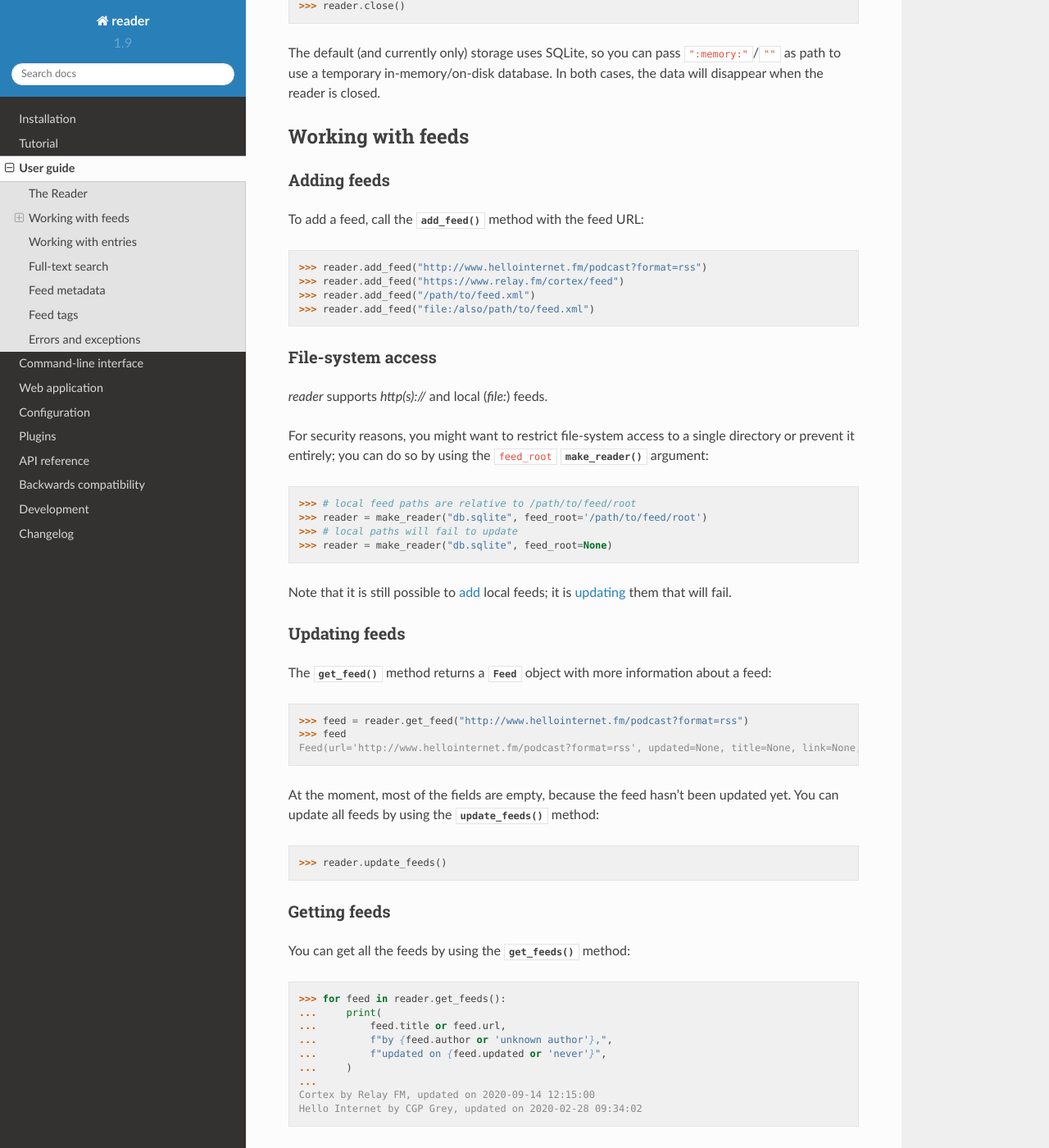
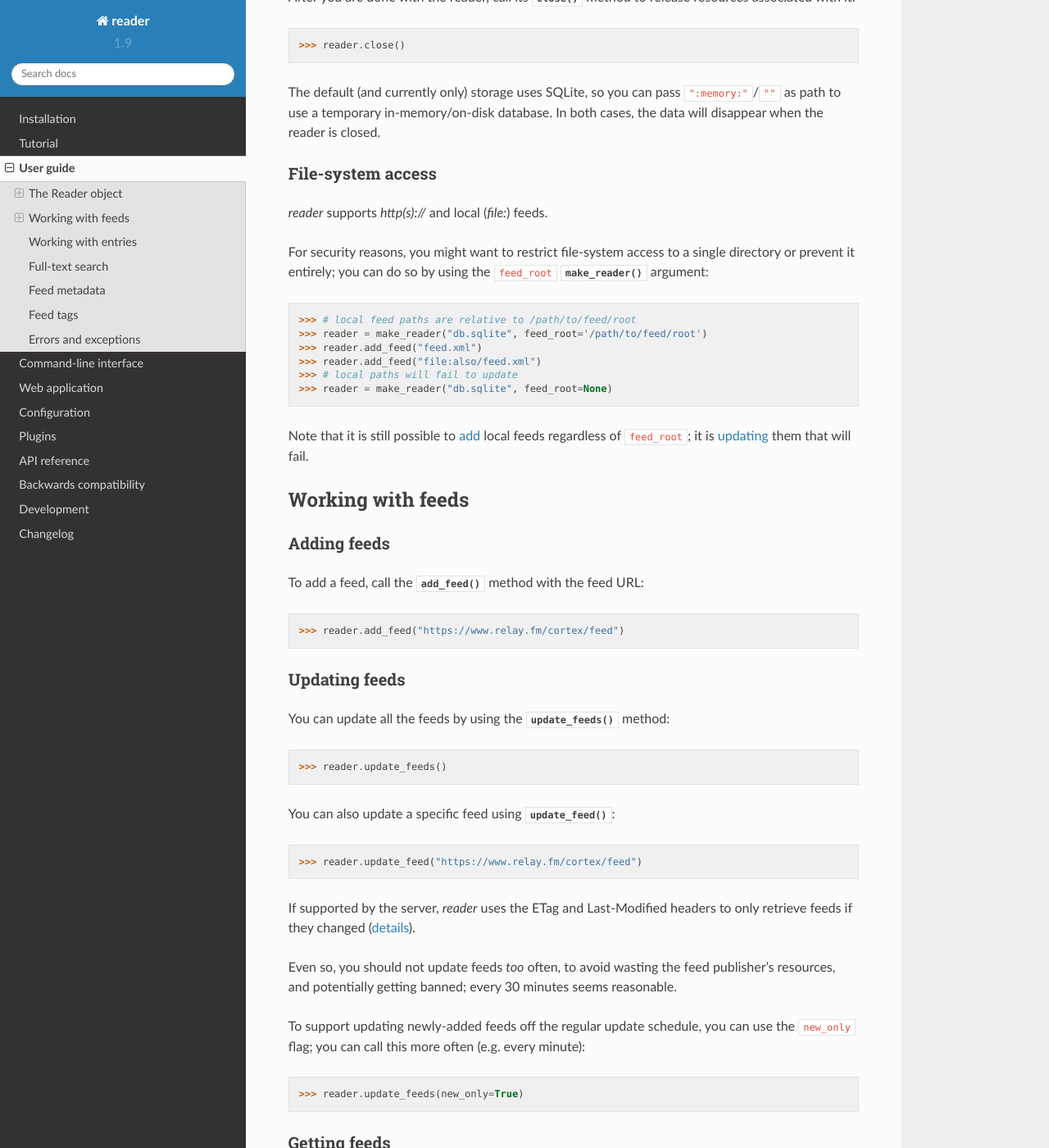
Before and after one commit to Alcides1123/reader, a Sphinx documentation site: the page built from docs/guide.rst, in a window 1280 px wide and 1400 px high, scrolled down 609 px. Shown: the whole window at 82% size. Built offline with Sphinx 7.4.7 and the Read the Docs theme 2.0.0, drawn with Linux system fonts in a browser that asks for light colours; some of the changed text lies outside the part shown.

Commit message:
User guide: "reader object" rewrite and and "updating" additions.
For #194.

```diff
--- a/docs/api.rst
+++ b/docs/api.rst
@@ -10,7 +10,7 @@ This part of the documentation covers all the interfaces of *reader*.
 Reader object
 -------------
 
-All of *reader*'s functionality can be accessed through a :class:`Reader` instance.
+Most of *reader*'s functionality can be accessed through a :class:`Reader` instance.
 
 .. todo::
 
--- a/docs/guide.rst
+++ b/docs/guide.rst
@@ -6,20 +6,23 @@ User guide
   :noindex:
 
 
-.. note:: This section of the documentation is a work in progress.
+This page gives a tour of *reader*'s features,
+and a few examples of how to use them.
 
-.. todo:: Install reader first.
+.. note::
+
+    Before starting, make sure that *reader* is :doc:`installed <install>`
+    and up-to-date.
 
 
+The Reader object
+-----------------
 
-The Reader
-----------
+Most *reader* functionality can be accessed through a :class:`Reader` instance,
+which persists feed and entry state, and provides operations on them.
 
-The :class:`Reader` object gives access to most *reader* functionality
-and persists the state related to feeds and entries.
-
-To create a new :class:`Reader`, use the :func:`make_reader` function,
-and pass it the path to a database file
+To create a new :class:`Reader`,
+call  :func:`make_reader` function with the path to a database file
 (if it doesn't exist it will be created automatically)::
 
     >>> from reader import make_reader
@@ -36,20 +39,6 @@ to use a temporary in-memory/on-disk database.
 In both cases, the data will disappear when the reader is closed.
 
 
-Working with feeds
-------------------
-
-Adding feeds
-~~~~~~~~~~~~
-
-To add a feed, call the :meth:`~Reader.add_feed` method with the feed URL::
-
-    >>> reader.add_feed("http://www.hellointernet.fm/podcast?format=rss")
-    >>> reader.add_feed("https://www.relay.fm/cortex/feed")
-    >>> reader.add_feed("/path/to/feed.xml")
-    >>> reader.add_feed("file:/also/path/to/feed.xml")
-
-
 File-system access
 ~~~~~~~~~~~~~~~~~~
 
@@ -61,44 +50,69 @@ you can do so by using the ``feed_root`` :func:`make_reader` argument::
 
     >>> # local feed paths are relative to /path/to/feed/root
     >>> reader = make_reader("db.sqlite", feed_root='/path/to/feed/root')
+    >>> reader.add_feed("feed.xml")
+    >>> reader.add_feed("file:also/feed.xml")
     >>> # local paths will fail to update
     >>> reader = make_reader("db.sqlite", feed_root=None)
 
-Note that it is still possible to `add <Adding feeds_>`_ local feeds;
+Note that it is still possible to `add <Adding feeds_>`_ local feeds
+regardless of ``feed_root``;
 it is `updating <Updating feeds_>`_ them that will fail.
 
+
+Working with feeds
+------------------
+
+Adding feeds
+~~~~~~~~~~~~
+
+To add a feed, call the :meth:`~Reader.add_feed` method with the feed URL::
+
+    >>> reader.add_feed("https://www.relay.fm/cortex/feed")
 
 
 Updating feeds
 ~~~~~~~~~~~~~~
 
-The :meth:`~Reader.get_feed` method returns a :class:`Feed` object
-with more information about a feed::
-
-    >>> feed = reader.get_feed("http://www.hellointernet.fm/podcast?format=rss")
-    >>> feed
-    Feed(url='http://www.hellointernet.fm/podcast?format=rss', updated=None, title=None, link=None, author=None, user_title=None, added=datetime.datetime(2020, 10, 10, 0, 0), last_updated=None, last_exception=None)
-
-.. todo:: Talk about how you can also pass a feed object where a feed URL is expected.
-
-At the moment, most of the fields are empty,
-because the feed hasn't been updated yet.
-You can update all feeds by using the :meth:`~Reader.update_feeds` method::
+You can update all the feeds by using the :meth:`~Reader.update_feeds` method::
 
     >>> reader.update_feeds()
 
-.. todo::
+You can also update a specific feed using :meth:`~Reader.update_feed`::
 
-    Talk aobut swallowing exceptions;
-    talk about new_only;
-    talk about HTTP headers (move from tutorial);
-    talk about update_feed().
+    >>> reader.update_feed("https://www.relay.fm/cortex/feed")
+
+If supported by the server, *reader* uses the ETag and Last-Modified headers
+to only retrieve feeds if they changed
+(`details <https://pythonhosted.org/feedparser/http-etag.html>`_).
+
+Even so, you should not update feeds *too* often,
+to avoid wasting the feed publisher's resources,
+and potentially getting banned;
+every 30 minutes seems reasonable.
+
+To support updating newly-added feeds off the regular update schedule,
+you can use the ``new_only`` flag;
+you can call this more often (e.g. every minute)::
+
+    >>> reader.update_feeds(new_only=True)
 
 
 Getting feeds
 ~~~~~~~~~~~~~
 
-.. todo:: Consolidate get_feed() and get_feeds().
+The :meth:`~Reader.get_feed` method returns a :class:`Feed` object
+with more information about a feed::
+
+    >>> reader.add_feed("http://www.hellointernet.fm/podcast?format=rss")
+    >>> feed = reader.get_feed("http://www.hellointernet.fm/podcast?format=rss")
+    >>> feed
+    Feed(url='http://www.hellointernet.fm/podcast?format=rss', updated=None, title=None, link=None, author=None, user_title=None, added=datetime.datetime(2020, 10, 10, 0, 0), last_updated=None, last_exception=None)
+
+At the moment, most of the fields are empty,
+because the feed hasn't been updated yet.
+
+.. todo:: Talk about how you can also pass a feed object where a feed URL is expected.
 
 You can get all the feeds by using the :meth:`~Reader.get_feeds` method::
 
--- a/docs/tutorial.rst
+++ b/docs/tutorial.rst
@@ -63,8 +63,6 @@ Since we will run the script repeatedly to download new episodes,
 if the feed already exists, we can just move along.
 
 :meth:`~Reader.update_feeds` retrieves and stores all the added feeds.
-*reader* uses the ETag and Last-Modified headers to only retrieve feeds
-if they changed (if supported by the server).
 
 :meth:`~Reader.get_feed` returns a :class:`Feed` object that contains
 information about the feed.
```
Also changed, not shown: docs/install.rst (+11 -0 lines), 1 other file.
